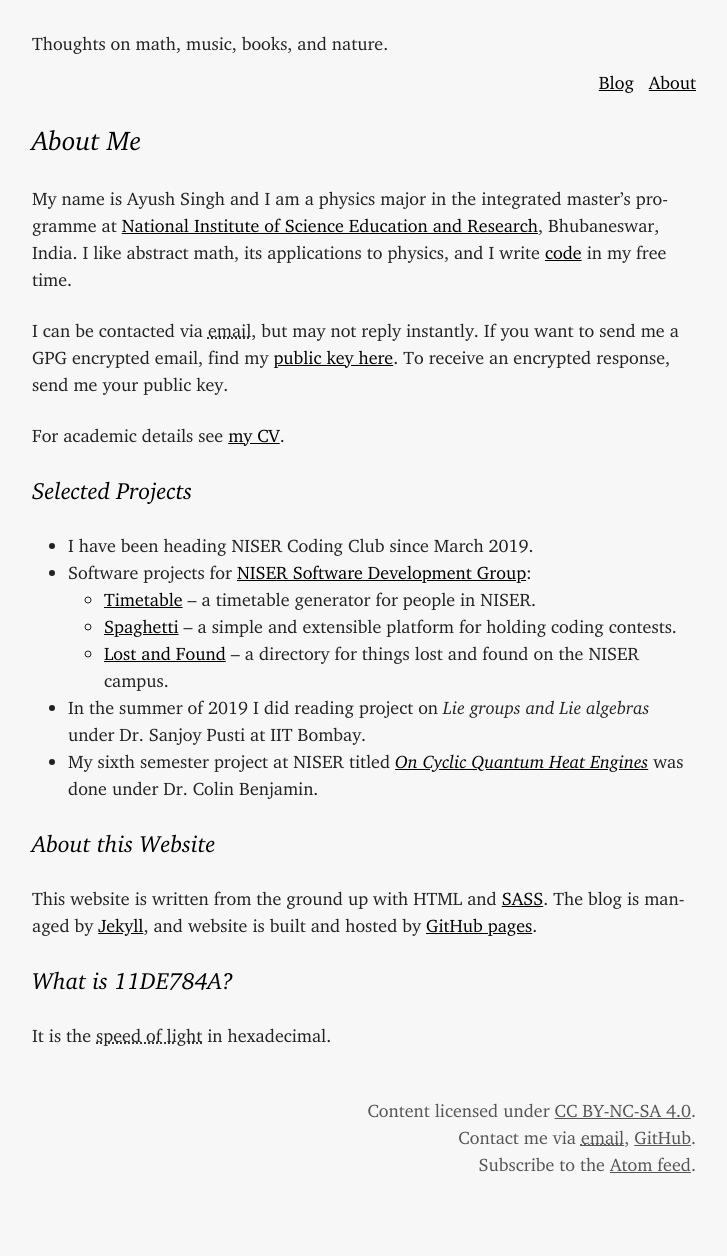
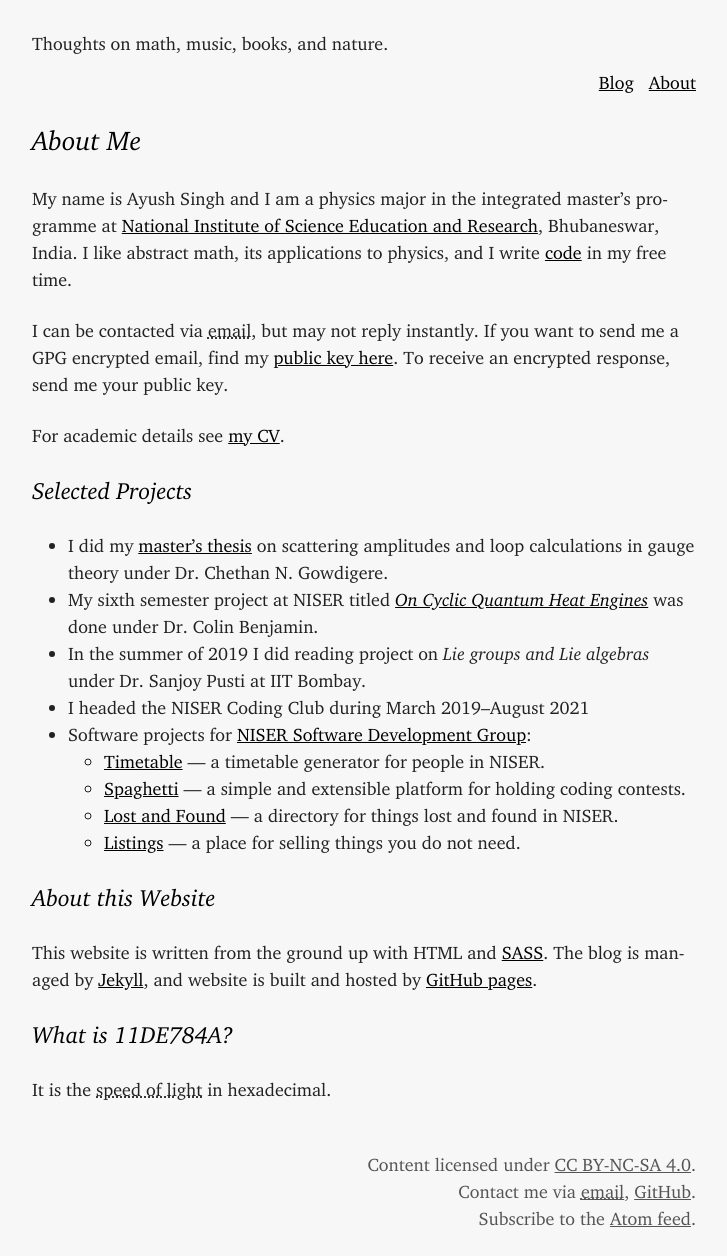
Before and after one commit to LeonardoGoller/LeonardoGoller.github.io, a Jekyll site: the page built from about.markdown, in a window 1280 px wide. Shown: the whole page, without its empty margins (276-1003 px from the left). Built offline with Jekyll 4.4.1, drawn with Linux system fonts in a browser that asks for light colours; comment, search, counter and statistics services are not loaded; before the commit the page ends 1202 px from its top, so only the background shows below that.

Commit message:
update about

```diff
--- a/about.markdown
+++ b/about.markdown
@@ -19,19 +19,24 @@ For academic details see [my CV](/assets/files/cv_ayush_singh.pdf).
 
 ## Selected Projects
 
-* I have been heading NISER Coding Club since March 2019.
-* Software projects for [NISER Software Development Group](https://sdgniser.github.io):
-  * [Timetable](https://github.com/sdgniser/timetable) -- a timetable generator
-  for people in NISER.
-  * [Spaghetti](https://github.com/sdgniser/spaghetti) -- a simple and
-  extensible platform for holding coding contests.
-  * [Lost and Found](https://github.com/sdgniser/lnf) -- a directory for things
-  lost and found on the NISER campus.
-* In the summer of 2019 I did reading project on _Lie groups and Lie algebras_
-  under Dr. Sanjoy Pusti at IIT Bombay.
+* I did my [master's thesis](/assets/files/thesis_ayush_singh.pdf)
+  on scattering amplitudes and loop calculations in gauge theory under Dr.
+  Chethan N. Gowdigere.
 * My sixth semester project at NISER titled [_On Cyclic Quantum Heat
   Engines_](/assets/files/on_cyclic_quantum_heat_engines.pdf)
   was done under Dr. Colin Benjamin.
+* In the summer of 2019 I did reading project on _Lie groups and Lie algebras_
+  under Dr. Sanjoy Pusti at IIT Bombay.
+* I headed the NISER Coding Club during March 2019--August 2021
+* Software projects for [NISER Software Development Group](https://sdgniser.github.io):
+  * [Timetable](https://github.com/sdgniser/timetable) --- a timetable generator
+  for people in NISER.
+  * [Spaghetti](https://github.com/sdgniser/spaghetti) --- a simple and
+  extensible platform for holding coding contests.
+  * [Lost and Found](https://github.com/sdgniser/lnf) --- a directory for things
+  lost and found in NISER.
+  * [Listings](https://github.com/sdgniser/listings) --- a place for selling
+  things you do not need.
 
 ## About this Website
 
```
Also changed, not shown: 1 other file.
